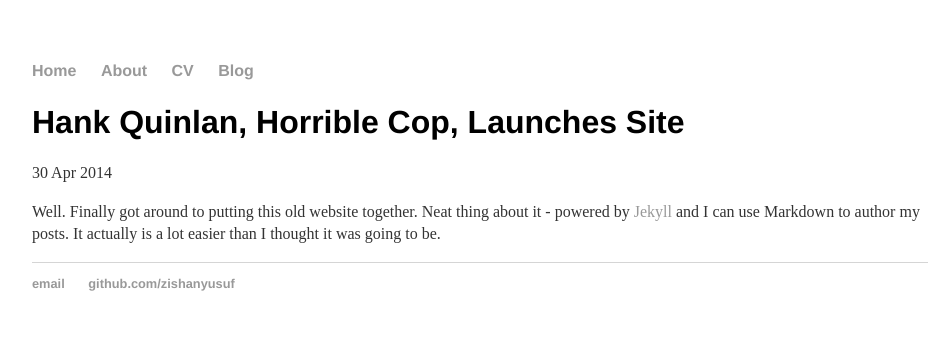
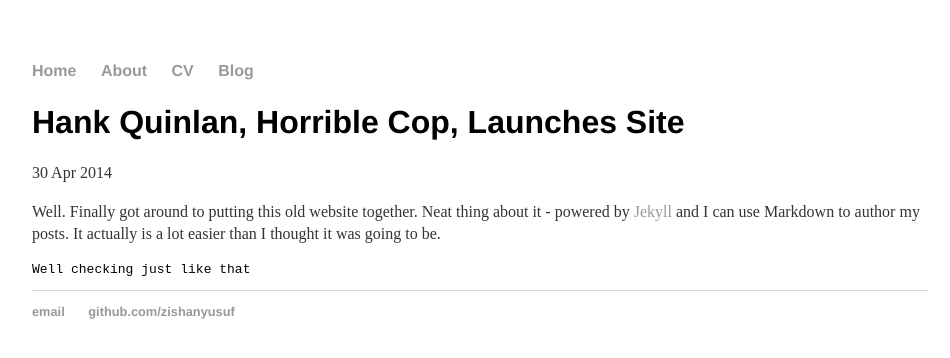
Before and after one commit to zishanyusuf/zishanyusuf.github.io, a Jekyll site: the page built from _posts/2014-04-30-hank-quinlan-site-launched.md, in a window 1280 px wide. Shown: the top 358 px of the page, without its empty margins (160-1110 px from the left). Built offline with Jekyll 4.4.1, drawn with Linux system fonts in a browser that asks for light colours.

Commit message:
Update 2014-04-30-hank-quinlan-site-launched.md

````diff
--- a/_posts/2014-04-30-hank-quinlan-site-launched.md
+++ b/_posts/2014-04-30-hank-quinlan-site-launched.md
@@ -5,3 +5,7 @@ date: 2014-04-30
 ---
 
 Well. Finally got around to putting this old website together. Neat thing about it - powered by [Jekyll](http://jekyllrb.com) and I can use Markdown to author my posts. It actually is a lot easier than I thought it was going to be.
+
+```{r}
+Well checking just like that
+```
````
